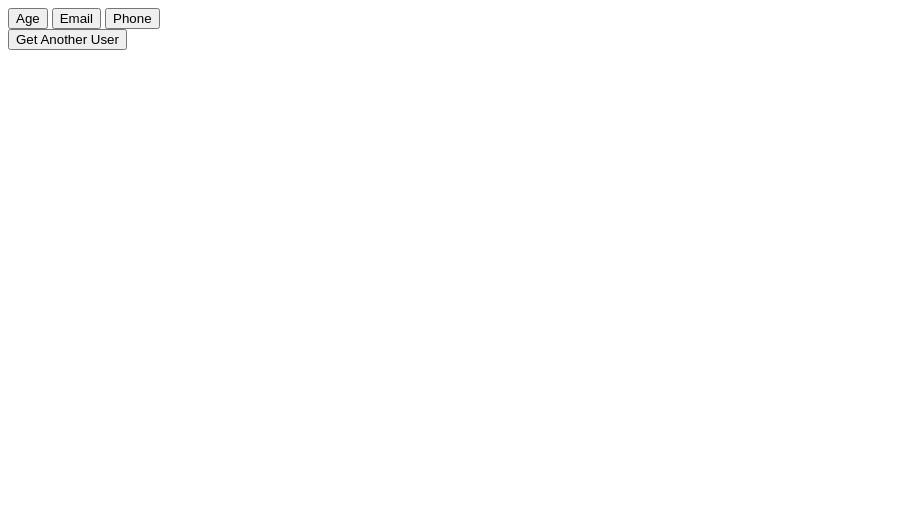
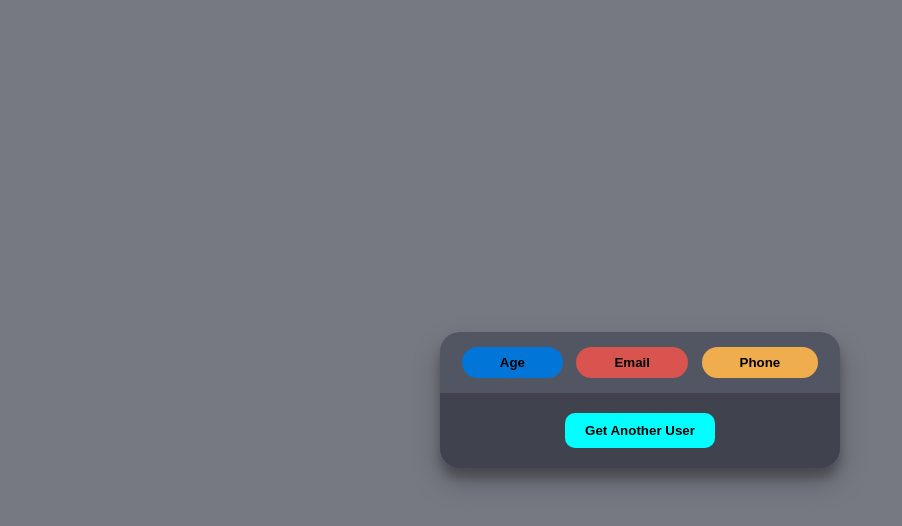
Before and after one commit to acciojob/random-user-js-ShreyashParab, a website: page main.html in a window 1280 px wide. Shown: the whole page, without its empty margins (0-902 px from the left). Drawn offline with Linux system fonts and the light colour scheme.

Commit message:
Update styles.css

```diff
--- a/styles.css
+++ b/styles.css
@@ -1,2 +1,89 @@
 
 /* Your CSS Code here. */
+body{
+  background-color:#767982;
+}
+
+.container{
+/*   height:400px; */
+  width:400px;
+  box-shadow: rgba(0, 0, 0, 0.25) 0px 14px 28px, rgba(0, 0, 0, 0.22) 0px 10px 10px;
+  position:absolute;
+  top:50%;
+  left:50%;
+  transform:translateX(-50%) translateY(-50%);
+  background-color:#525662;
+  color:white;
+  border-radius:20px;
+}
+
+.container1{
+  margin:15px;
+}
+
+.picture , .info{
+  text-align:center;
+}
+
+img{
+  border-radius:50%;
+}
+
+.btn-grp{
+  margin-top:15px;
+  display:flex;
+  justify-content: space-around;
+}
+
+.btn-grp .btn{
+  padding:8px 38px;
+  font-weight:bold;
+  border-radius:20px;
+  border:none;
+/*   color:white; */
+  cursor:pointer;
+}
+
+.btn-grp .primary{
+  background-color:#0275d8;
+}
+
+.btn-grp .danger{
+  background-color:#d9534f;
+}
+
+.btn-grp .warning{
+  background-color:#f0ad4e;
+}
+
+.addInfo{
+  background-color:#767982;
+  padding:8px;
+  display:none;
+  border-radius:8px;
+}
+
+h2{
+  margin:10px 0 10px 0;
+}
+
+.info h2{
+  margin:5px 0 10px 0;
+}
+
+.container2{
+  text-align:center;
+  background-color:#40424e;
+  border-bottom-left-radius:20px;
+  border-bottom-right-radius:20px;
+  padding:20px;
+}
+
+.container2 #getUser{
+  padding:10px 20px;
+  background-color:cyan;
+  border:none;
+  cursor:pointer;
+  font-weight:bold;
+  border-radius:10px;
+}
```
